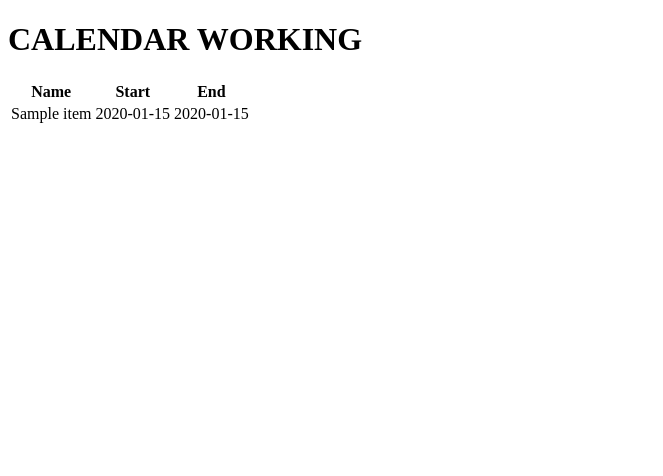
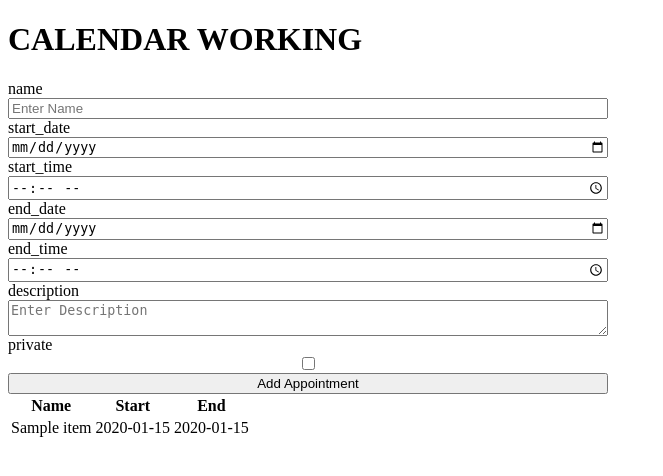
Before and after one commit to kdngaa/Calendat-Project, a Flask app: template app/templates/main.html in a window 1280 px wide. Shown: the top 476 px of the page, without its empty margins (0-663 px from the left). Run offline with Flask 2, Linux system fonts and the light colour scheme; the template is opened without the code that fills it: values that come from a table or form of the project are taken from there, most other values are stand-ins (such as "Sample title", 1, 10 or a date in 2020); some libraries are stand-ins or nearby versions.

Commit message:
added form, date, time

```diff
--- /dev/null
+++ b/app/forms.py
@@ -0,0 +1,31 @@
+from flask_wtf import FlaskForm
+from wtforms.fields import (
+    BooleanField, DateField, StringField, SubmitField, TextAreaField, TimeField
+)
+from wtforms.validators import DataRequired, ValidationError
+from datetime import datetime
+
+
+class AppointmentForm(FlaskForm):
+    # title = StringField("Title", validators=[DataRequired()])
+    # author = StringField("Author", validators=[DataRequired()])
+    # rating = SelectField("Rating",
+    #             choices=["New favorite", "Ok", "Bad", "Horrible"])
+    # submit = SubmitField("Add Book")
+    name = StringField("name", validators=[DataRequired()])
+    start_date = DateField("start_date", validators=[DataRequired()])
+    start_time= TimeField("start_time", validators=[DataRequired()])
+    end_date = DateField("end_date", validators=[DataRequired()])
+    end_time= TimeField("end_time", validators=[DataRequired()])
+    description = TextAreaField("description", validators=[DataRequired()])
+    private = BooleanField("private")
+    submit = SubmitField("Add Appointment")
+
+    def validate_end_date(form, field):
+        start = datetime.combine(form.start_date.data, form.start_time.data)
+        end = datetime.combine(field.data, form.end_time.data)
+        if start >= end:
+            msg = "End date/time must come after start date/time"
+        if start == end:
+            msg = "Start time and end time can't be the same"
+        raise ValidationError(msg)
--- a/app/routes.py
+++ b/app/routes.py
@@ -1,6 +1,8 @@
-from flask import Blueprint, render_template
+from flask import Blueprint, render_template, redirect
 import os
 import psycopg2
+from app.forms import AppointmentForm
+from datetime import datetime
 
 
 bp = Blueprint('main', __name__, url_prefix="/")
@@ -12,8 +14,35 @@ CONNECTION_PARAMETERS = {
     "host": os.environ.get("DB_HOST"),
 }
 
+
+
+
 @bp.route("/")
 def main():
+    now = datetime.now()
+    currTime = now.strftime("%YYY/%MM/%DD")
+    return currTime
+
+@bp.route("/<year>/<month>/<day>",methods=["GET", "POST"])
+def daily(year, month, day):
+    form = AppointmentForm()
+    if form.validate_on_submit():
+        params = {
+            'name': form.name.data,
+            'start_datetime': datetime.combine(form.start_date.data, form.start_time.data),
+            'end_datetime': datetime.combine(form.end_date.data, form.end_time.data),
+            'description': form.description.data,
+            'private': form.private.data
+                }
+        with psycopg2.connect(**CONNECTION_PARAMETERS) as conn:
+            with conn.cursor() as curs:
+                curs.execute("""
+                    INSERT INTO appointments (name, start_datetime, end_datetime, description, private)
+                    VALUES
+                    (%(name)s, %(start_datetime)s, %(end_datetime)s,
+                    %(description)s, %(private)s);
+                """,params)
+        return redirect('/')
     with psycopg2.connect(**CONNECTION_PARAMETERS) as conn:
         with conn.cursor() as curs:
             curs.execute("""
@@ -22,4 +51,4 @@ def main():
                 ORDER BY start_datetime;
             """)
             results = curs.fetchall()
-    return render_template("main.html", rows=results) #looks for "template directory"
+    return render_template("main.html", rows=results, form=form) #looks for "template directory"
--- a/app/templates/main.html
+++ b/app/templates/main.html
@@ -10,6 +10,26 @@
 
 <body>
     <h1>CALENDAR WORKING</h1>
+    <form method="post" action="/" style="display:flex; flex-direction:column; width:600px;">
+        {{ form.csrf_token }}
+        {{form.name.label}} {{form.name(placeholder="Enter Name")}}
+        {{form.start_date.label}} {{form.start_date}}
+        {{form.start_time.label}} {{form.start_time}}
+        {{ form.end_date.label }} {{ form.end_date }}
+
+        {% if form.end_date.errors %}
+        <ul class="errors">
+            {% for error in form.end_date.errors %}
+            <li>{{ error }}</li>
+            {% endfor %}
+        </ul>
+        {% endif %}
+
+        {{form.end_time.label}} {{form.end_time}}
+        {{form.description.label}} {{form.description(placeholder="Enter Description")}}
+        {{form.private.label}} {{form.private}}
+        {{form.submit}}
+    </form>
     <table>
         <thead>
             <tr>
@@ -19,11 +39,13 @@
             </tr>
         </thead>
         <tbody>
-            {% for item in rows %}
-            <td>{{ item[1] }}</td>
-            <td>{{ item[2].strftime("%H:%M")}}</td>
-            <td>{{ item[3].strftime("%H:%M")}}</td>
-            {%endfor%}
+            <tr>
+                {% for item in rows %}
+                <td>{{ item[1] }}</td>
+                <td>{{ item[2].strftime("%H:%M")}}</td>
+                <td>{{ item[3].strftime("%H:%M")}}</td>
+                {%endfor%}
+            </tr>
         </tbody>
     </table>
 </body>
```
